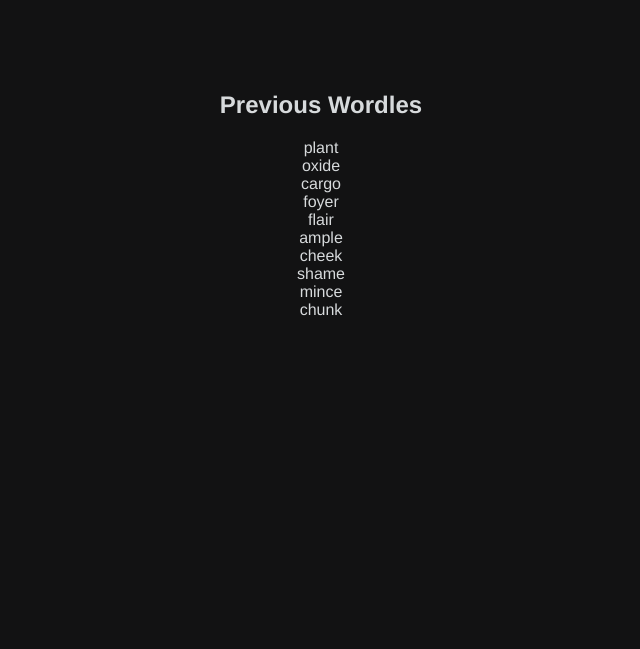
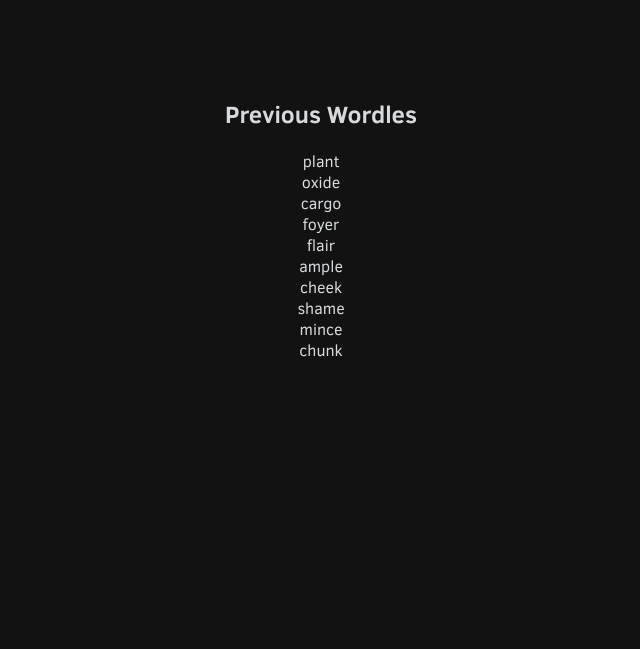
Before and after one commit to GreatWizard/wordle-of-the-day, a website built with Parcel: page src/index.html in a window 1280 px wide. Shown: the part 151-800 px from the top of the page, without its empty margins (319-959 px from the left). Built offline with nearby package versions, Linux system fonts and the light colour scheme.

Commit message:
feat: add Clear Sans fonts for a better render everywhere

```diff
--- a/src/style.css
+++ b/src/style.css
@@ -1,3 +1,14 @@
+@font-face {
+  font-family: "Clear Sans";
+  src: url("ClearSans-Regular.woff") format("woff");
+}
+
+@font-face {
+  font-family: "Clear Sans";
+  src: url("ClearSans-Bold.woff") format("woff");
+  font-weight: 700;
+}
+
 html {
   background-color: rgb(18, 18, 19);
   color: rgb(215, 218, 220);
```
Also changed, not shown: src/ClearSans-Bold.woff (added), src/ClearSans-Regular.woff (added).
